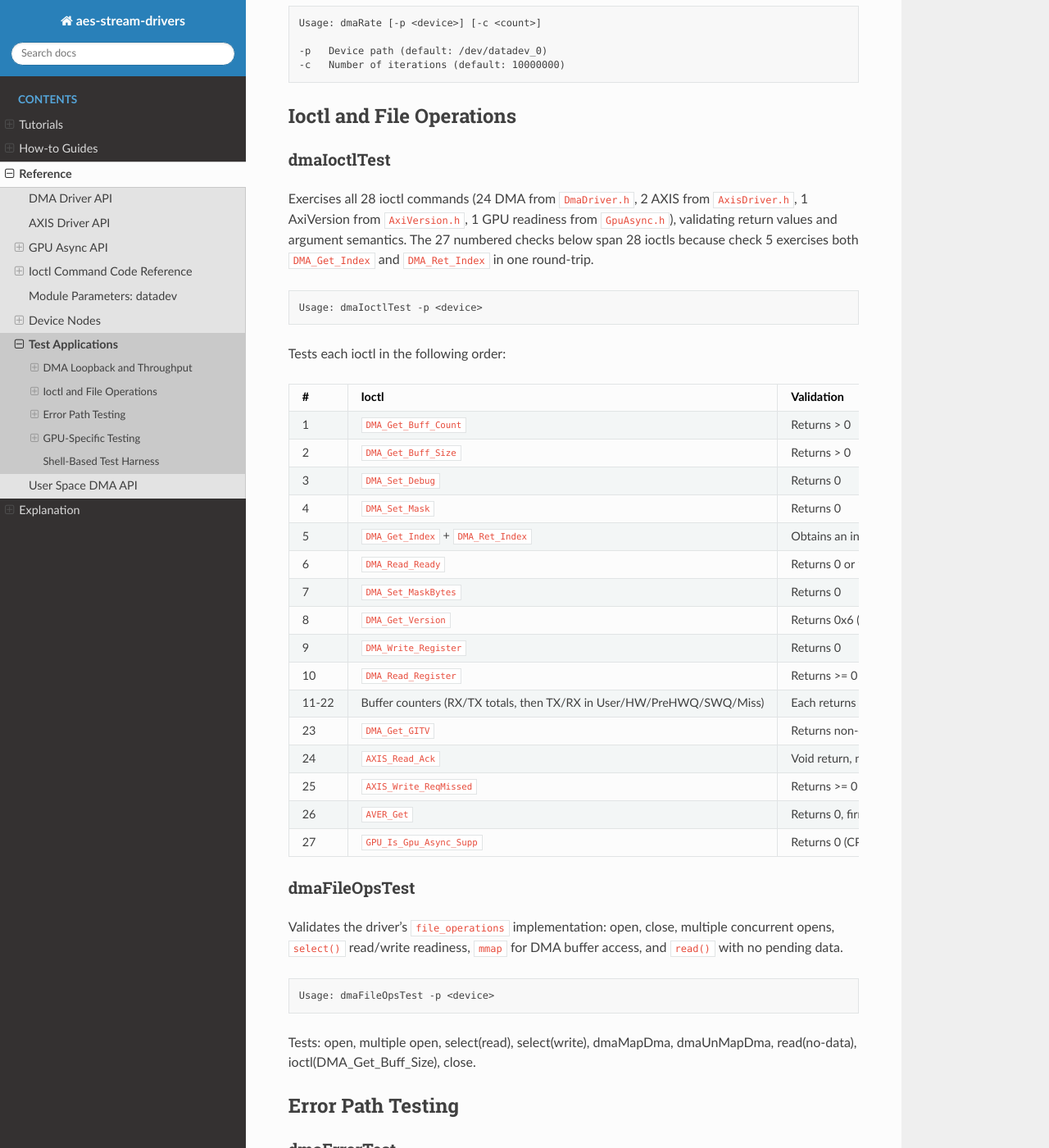
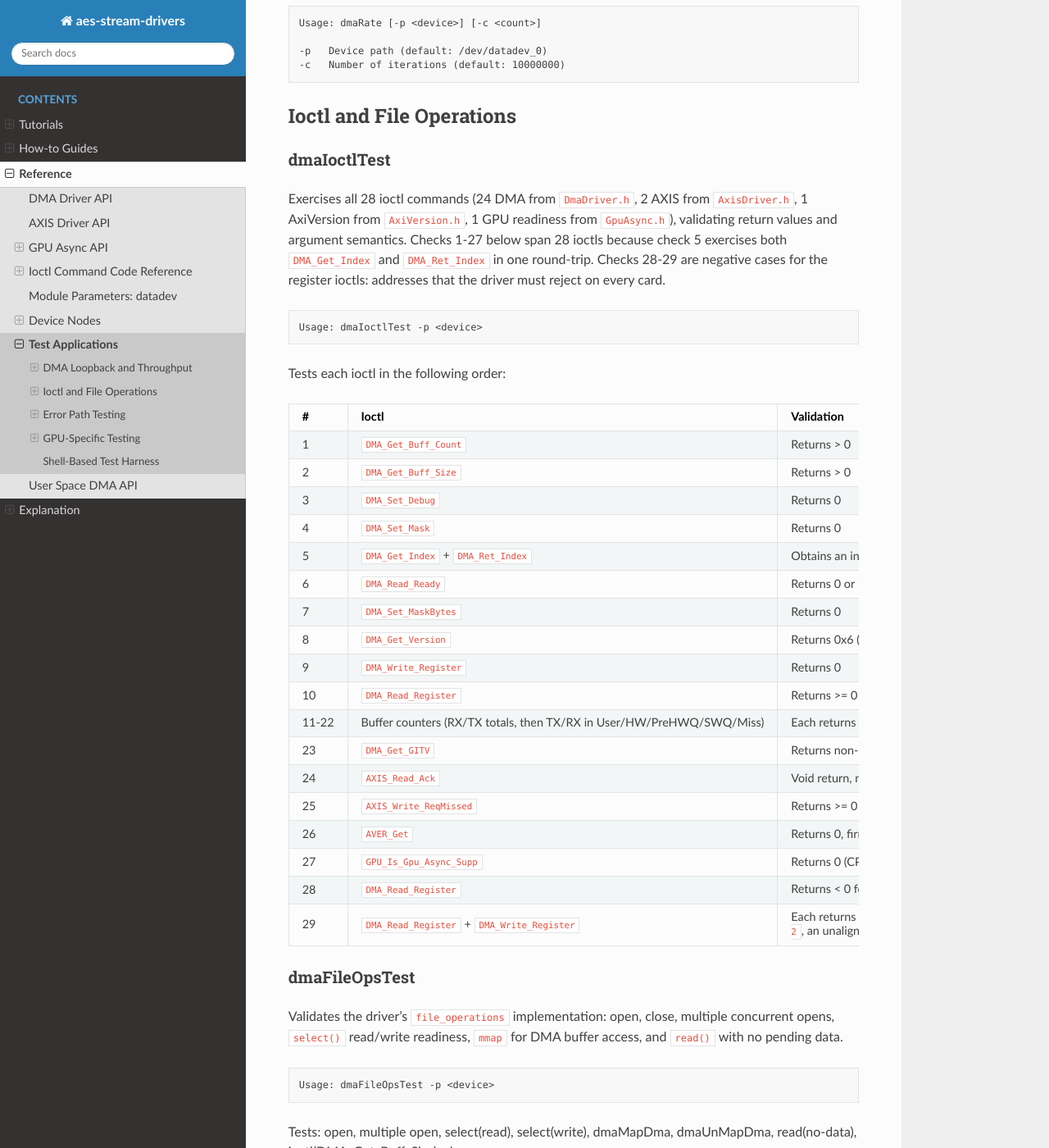
Before and after one commit to slaclab/aes-stream-drivers, a Sphinx documentation site: the page built from docs/reference/test-applications.rst, in a window 1280 px wide and 1400 px high, scrolled down 1120 px. Shown: the whole window at 82% size. Built offline with Sphinx 7.4.7 and the Read the Docs theme 3.1.0, drawn with Linux system fonts in a browser that asks for light colours.

Commit message:
docs(datadev): document dmaIoctlTest checks 28 and 29
The header comment in dmaIoctlTest.cpp and the check table in
test-applications.rst still described 27 numbered checks. Add the two
negative register ioctl cases: DMA_Read_Register at 0x01000000 (first address
past BAR0) and DMA_Read_Register / DMA_Write_Register at
DMA_BAR2_ADDR_OFFSET + 2 (unaligned BAR2 address).

```diff
--- a/docs/reference/test-applications.rst
+++ b/docs/reference/test-applications.rst
@@ -68,9 +68,10 @@ dmaIoctlTest
 
 Exercises all 28 ioctl commands (24 DMA from ``DmaDriver.h``, 2 AXIS from
 ``AxisDriver.h``, 1 AxiVersion from ``AxiVersion.h``, 1 GPU readiness from
-``GpuAsync.h``), validating return values and argument semantics. The 27
-numbered checks below span 28 ioctls because check 5 exercises both
-``DMA_Get_Index`` and ``DMA_Ret_Index`` in one round-trip.
+``GpuAsync.h``), validating return values and argument semantics. Checks 1-27
+below span 28 ioctls because check 5 exercises both ``DMA_Get_Index`` and
+``DMA_Ret_Index`` in one round-trip. Checks 28-29 are negative cases for the
+register ioctls: addresses that the driver must reject on every card.
 
 .. code-block:: text
 
@@ -133,6 +134,14 @@ Tests each ioctl in the following order:
    * - 27
      - ``GPU_Is_Gpu_Async_Supp``
      - Returns 0 (CPU) or 1 (GPU)
+   * - 28
+     - ``DMA_Read_Register``
+     - Returns < 0 for ``0x01000000``, the first address past the 16 MB BAR0
+       window
+   * - 29
+     - ``DMA_Read_Register`` + ``DMA_Write_Register``
+     - Each returns < 0 for ``DMA_BAR2_ADDR_OFFSET + 2``, an unaligned address
+       in the BAR2 window
 
 dmaFileOpsTest
 ^^^^^^^^^^^^^^
```
Also changed, not shown: 1 other file.
